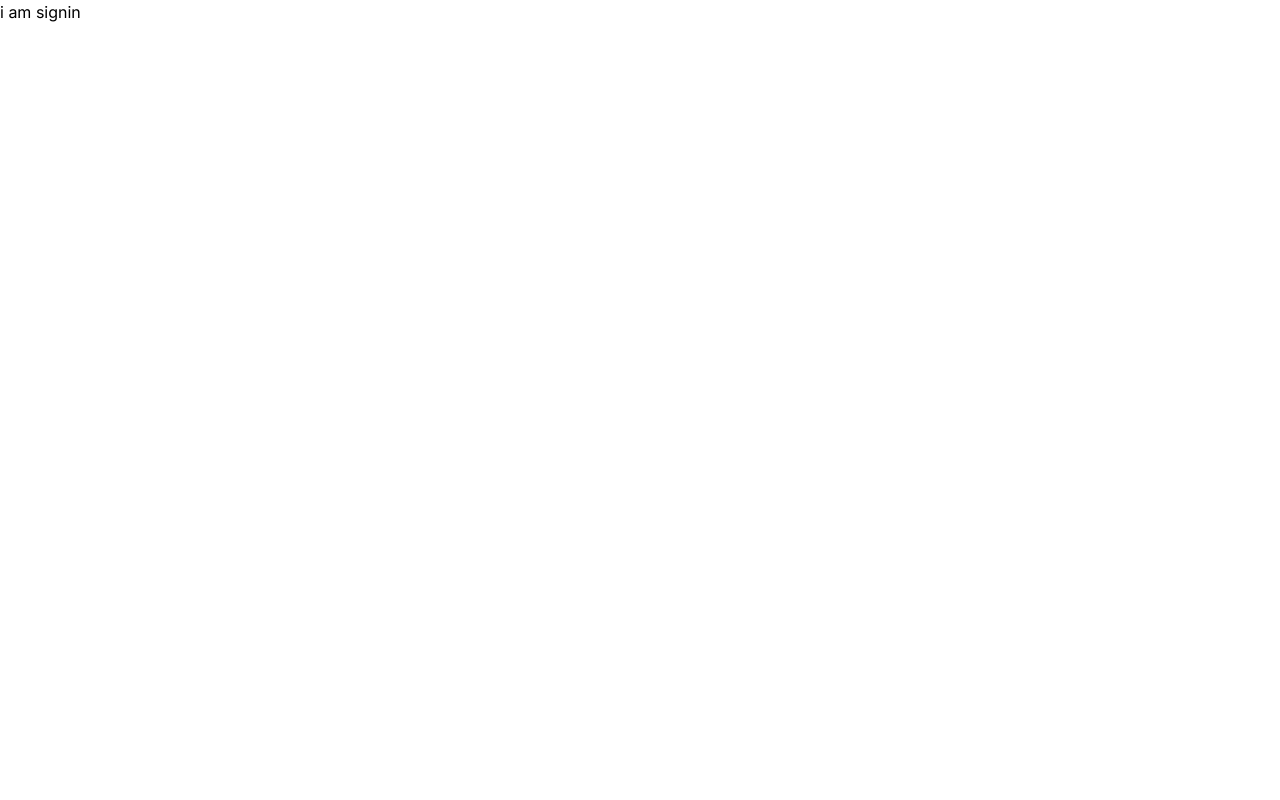
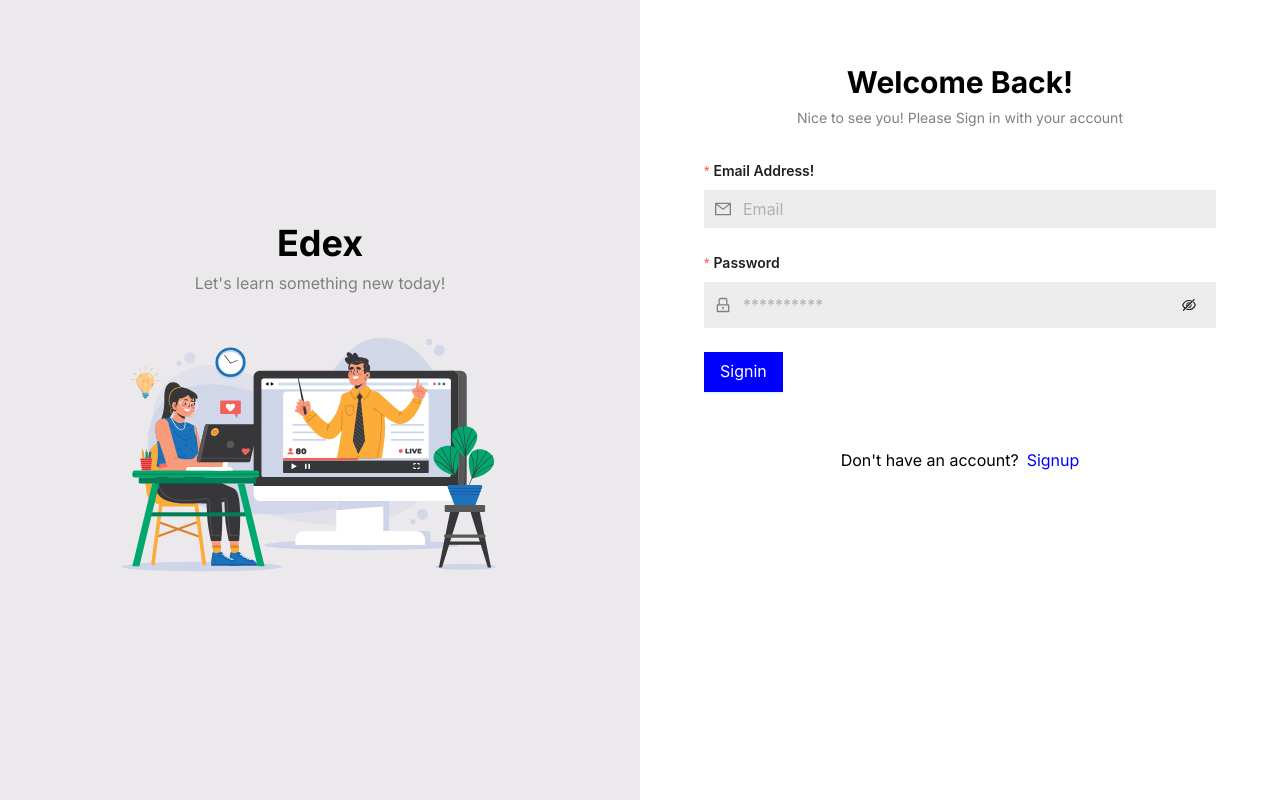
Before and after one commit to KaleemUllah700/edu, a Next.js app: page /signin in a window 1280 px wide. Built offline with nearby package versions, Linux system fonts and the light colour scheme.

Commit message:
signin completed

```diff
--- a/components/signin/index.jsx
+++ b/components/signin/index.jsx
@@ -1,7 +1,106 @@
+"use client"
+import { useState } from 'react'
+import {
+    Form,
+    Input,
+    Button
+} from 'antd';
+import Image from 'next/image'
+import Link from 'next/link'
+import {
+    MailOutlined,
+    LockOutlined,
+    EyeOutlined,
+    EyeInvisibleOutlined
+} from '@ant-design/icons'
+
+const { Item } = Form
+const { signinForm } = Form.useForm
 const SignIn = ()=>{
+    const [passwordType, setPasswordType] = useState("password")
+
+    const signin = ()=>{
+        signupForm.resetFields();
+    }
+
     return (
-        <div>
-            i am signin
+        <div className="grid md:grid-cols-2">
+            <div className='flex flex-col items-center justify-center md:min-h-screen bg-[#ECE9EC] gap-8'>
+                <div className='flex flex-col items-center gap-2'>
+                    <h1 className='text-4xl font-bold'>Edex</h1>
+                    <p className='text-dm text-[grey]'>Let's learn something new today!</p>
+                </div>
+                <Image
+                    src="/images/sign.svg"
+                    alt="sign"
+                    width={400}
+                    height={400}
+                />
+            </div>
+            <div className='flex flex-col md:p-16 p-8 gap-8'>
+                <div className='flex flex-col items-center gap-2'>
+                    <h1 className='text-3xl font-bold'>Welcome Back!</h1>
+                    <p className='text-sm text-[grey]'>Nice to see you! Please Sign in with your account</p>
+                </div>
+                <Form
+                    form={signinForm}
+                    layout='vertical'
+                    autoComplete='off'
+                    onFinish={signin}
+                >
+                    <Item
+                        label = {<span className='text-md font-semibold text-center'>Email Address!</span>}
+                        name= "email"
+                        rules={[{
+                            required: true
+                        }]}
+                    >
+                        <Input
+                            type="email"
+                            size='large'
+                            placeholder='Email'
+                            className='bg-[#ECECEC] border-0 rounded-none'
+                            prefix={<MailOutlined className='text-[grey] mr-2' />}
+                        />
+                    </Item>
+                    <Item
+                        label={<span className="text-md font-semibold">Password</span>}
+                        name="password"
+                        rules={[{
+                            required: true,
+                        }]}
+                    >
+                        <Input
+                            type={passwordType}
+                            size="large"
+                            placeholder= "**********"
+                            className='bg-[#ECECEC] border-0 rounded-none'
+                            prefix={<LockOutlined className='text-[grey] mr-2' />}
+                            suffix ={<Button
+                                icon={
+                                    passwordType === "passoword" ? <EyeOutlined /> : <EyeInvisibleOutlined />
+                                }
+                                type="text"
+                                shape="circle"
+                                onClick={()=>setPasswordType(passwordType === "password" ? "text" : "passowrd")}
+                            />}
+                        />
+                    </Item>
+                    <Item>
+                        <Button
+                            size="large"
+                            htmlType="submit"
+                            type="primary"
+                            className="bg-[blue] rounded-none"
+                        >Signin</Button>
+                    </Item>
+                </Form>
+
+                <div className="flex items-center justify-center gap-2">
+                    <span>Don't have an account?</span>
+                    <Link href="signup" className="text-[blue]">Signup</Link>
+                </div>
+            </div>
         </div>
     )
 }
```
Also changed, not shown: public/images/sign.svg (added).
